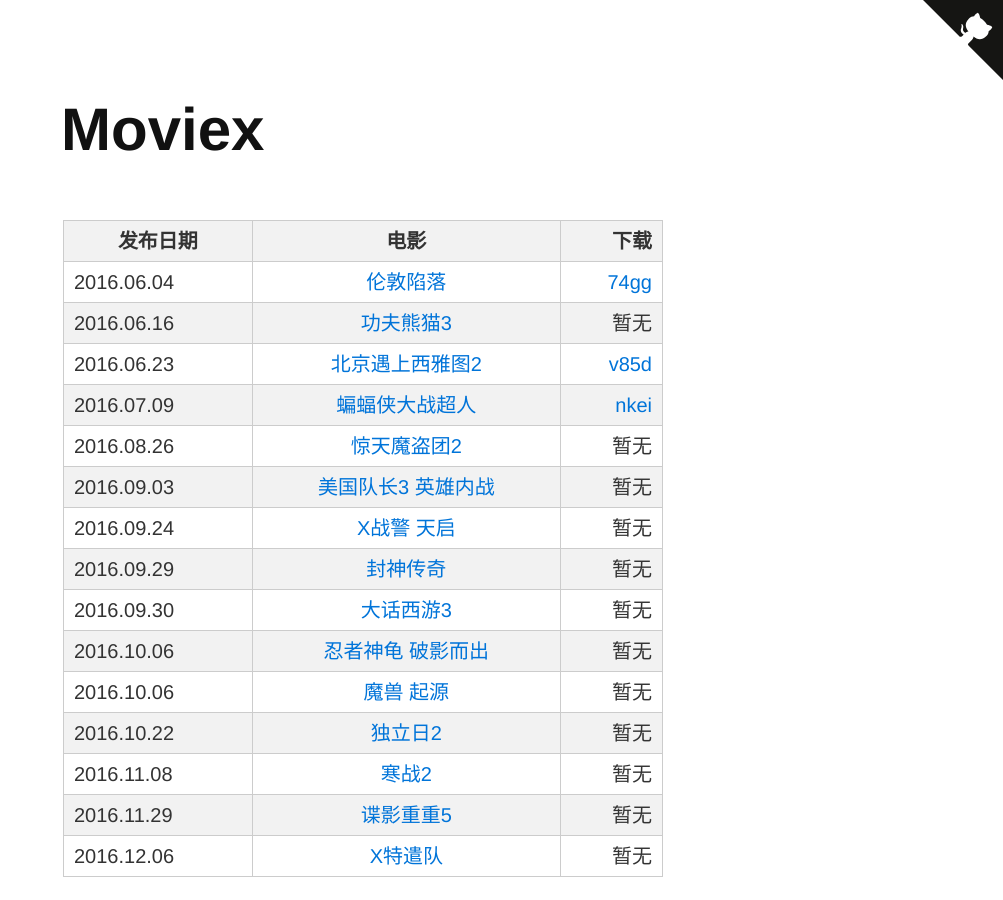
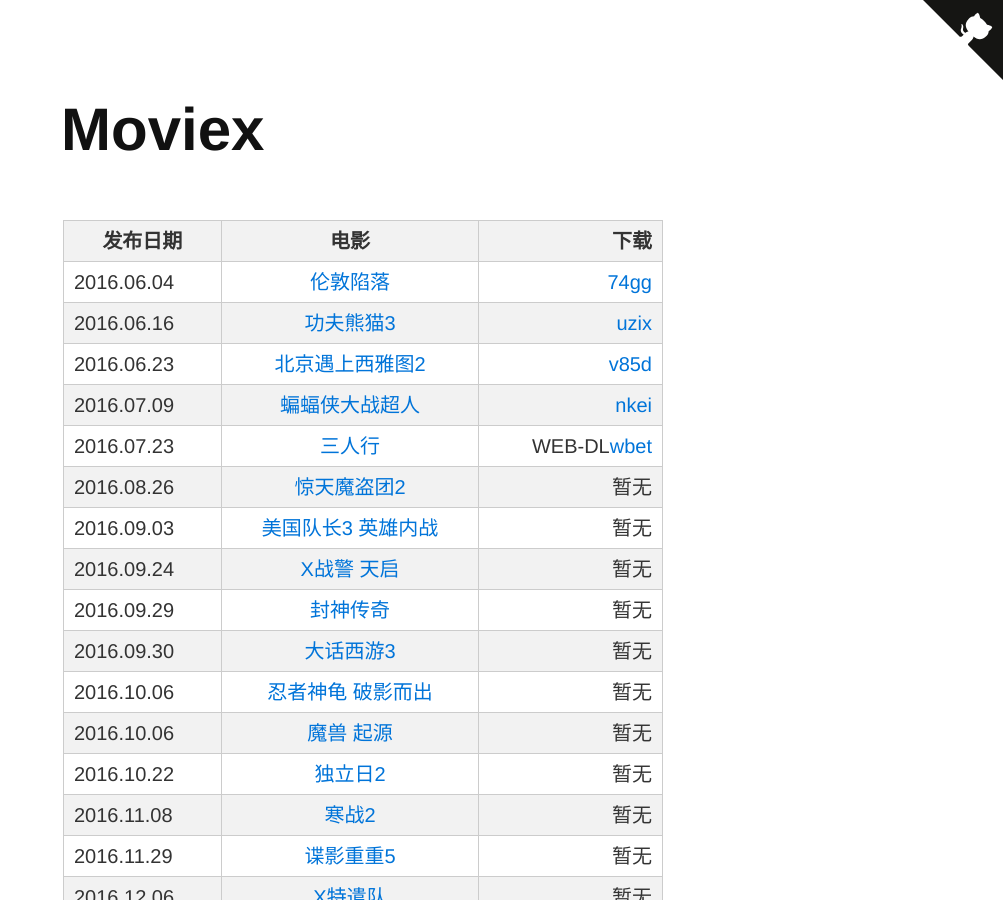
Before and after one commit to creeveliu/moviex.github.io, a Jekyll site: the page built from index.md, in a window 1280 px wide and 900 px high. Shown: the whole window, without its empty margins (277-1280 px from the left). Built offline with Jekyll 4.4.1, drawn with Linux system fonts in a browser that asks for light colours; comment, search, counter and statistics services are not loaded.

Commit message:
Update index.md

```diff
--- a/index.md
+++ b/index.md
@@ -5,9 +5,10 @@
 | 发布日期        | 电影           | 下载  |
 | ------------- |:-------------:| -----:|
 | 2016.06.04      | [伦敦陷落](http://movie.mtime.com/211903/)     | [74gg](http://pan.baidu.com/s/1qXWehtE)  |
-| 2016.06.16      | [功夫熊猫3](http://movie.douban.com/subject/11589036/)     | 暂无 |
+| 2016.06.16      | [功夫熊猫3](http://movie.douban.com/subject/11589036/)     | [uzix](https://pan.baidu.com/s/1eRKWc9O) |
 | 2016.06.23      | [北京遇上西雅图2](http://movie.mtime.com/211903/)     | [v85d](http://pan.baidu.com/s/1eSe7i8q)  |
 | 2016.07.09     | [蝙蝠侠大战超人](http://movie.douban.com/subject/24750534/)     | [nkei](http://pan.baidu.com/s/1i5uaIt3) |
+| 2016.07.23     | [三人行](https://movie.douban.com/subject/26235349/)     | WEB-DL[wbet](https://pan.baidu.com/s/1boVl3XX) |
 | 2016.08.26      | [惊天魔盗团2](https://movie.douban.com/subject/25662337/)      | 暂无 |
 | 2016.09.03     | [美国队长3 英雄内战](https://movie.douban.com/subject/25820460/)     | 暂无 |
 | 2016.09.24     | [X战警 天启](https://movie.douban.com/subject/25786060/)     | 暂无 |
```
